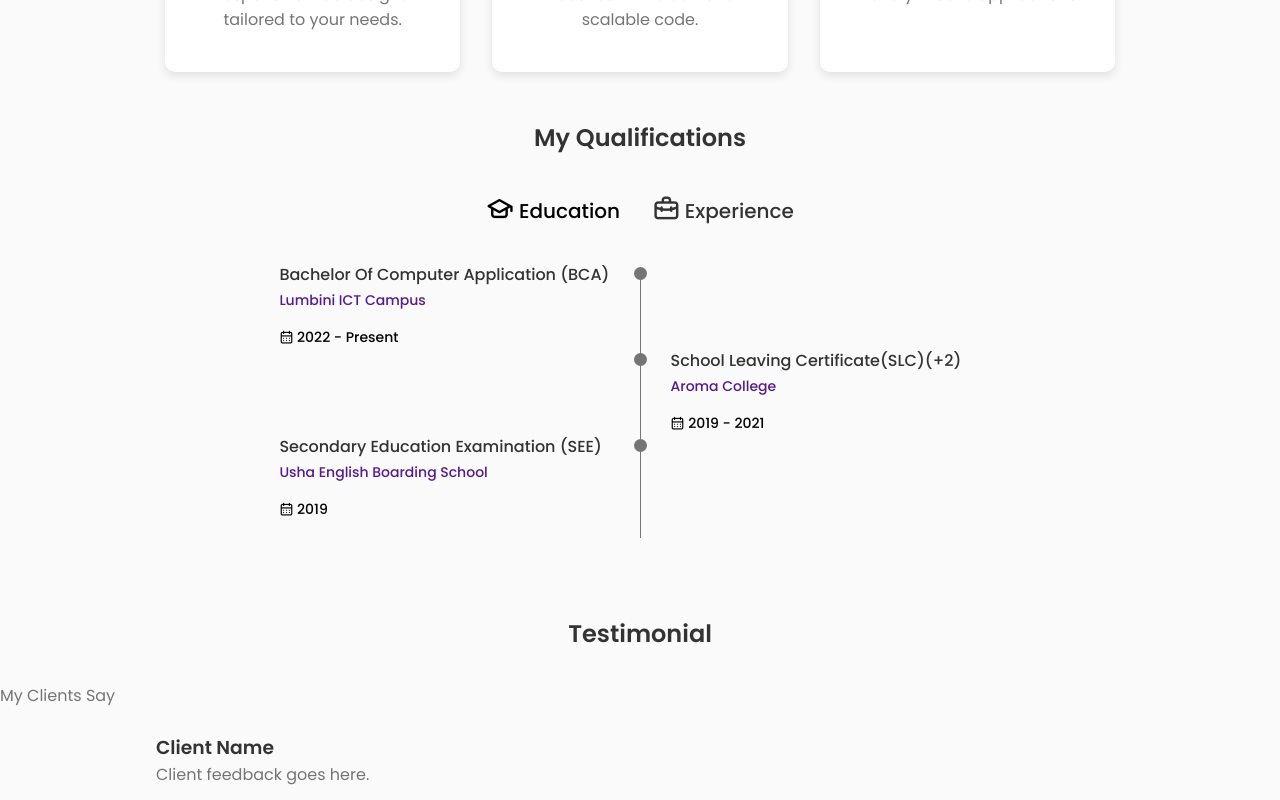
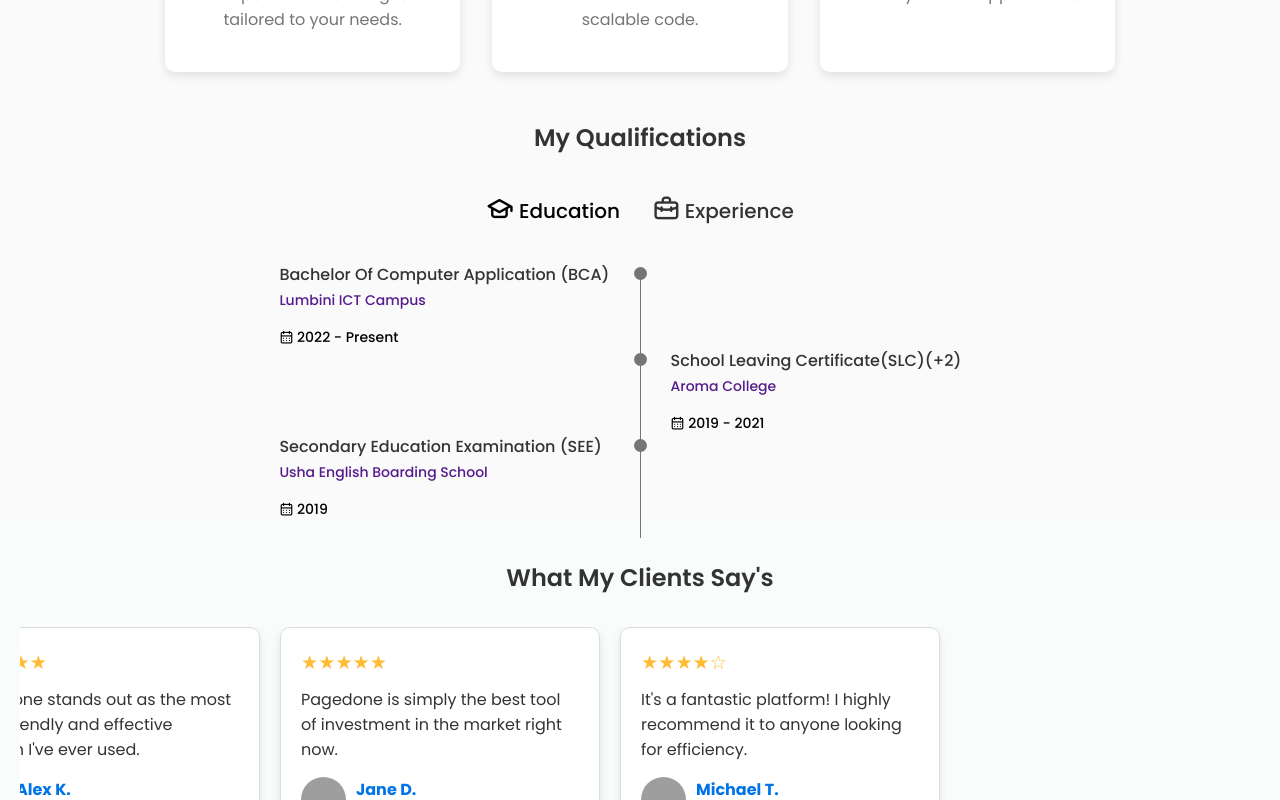
Before and after one commit to ArunPandeyLaudari/Portfolio_Arunpandeylaudari.py, a React (Vite) app: page / in a window 1280 px wide. Shown: the part 2000-2800 px from the top of the page. Built offline with nearby package versions, Linux system fonts and the light colour scheme; grey boxes are pictures that could not be loaded.

Commit message:
Try some layout design in testimonial section

```diff
--- a/package.json
+++ b/package.json
@@ -14,7 +14,8 @@
     "react-dom": "^19.0.0",
     "react-icon-cloud": "^4.1.7",
     "react-icons": "^5.5.0",
-    "react-tagcloud": "^2.3.3"
+    "react-tagcloud": "^2.3.3",
+    "swiper": "^11.2.6"
   },
   "devDependencies": {
     "@eslint/js": "^9.21.0",
--- a/src/assets/components/header/Header.jsx
+++ b/src/assets/components/header/Header.jsx
@@ -50,7 +50,7 @@ export const Header = () => {
 
                 <li className="nav__item">
                     <a href="#project" className="nav__link">
-                                <i className="uil uil-message nav__icon"></i>
+                    <i className="uil uil-folder nav__icon"></i>
                     Projects
                     </a>
                 </li>
--- a/src/assets/components/testimonial/Testimonial.css
+++ b/src/assets/components/testimonial/Testimonial.css
@@ -0,0 +1,88 @@
+.testimonial-section {
+    padding: 40px 20px;
+    background-color: #f8fdfb;
+    text-align: center;
+  }
+
+  .testimonial-title {
+    font-size: 2rem;
+    font-weight: bold;
+    margin-bottom: 20px;
+  }
+
+  .testimonial-swiper {
+    padding-bottom: 40px;
+  }
+
+  .testimonial-card {
+    background: white;
+    border-radius: 10px;
+    padding: 20px;
+    width: 100%;
+    max-width: 320px;
+    box-shadow: 0 4px 10px rgba(0, 0, 0, 0.1);
+    text-align: left;
+    border: 1px solid #ddd;
+    transition: transform 0.3s ease;
+  }
+
+  .testimonial-card:hover {
+    transform: translateY(-5px);
+  }
+
+  .rating {
+    color: #ffbb33;
+    font-size: 1.2rem;
+  }
+
+  .feedback {
+    font-size: 1rem;
+    margin: 10px 0;
+    color: #333;
+  }
+
+  .user-info {
+    display: flex;
+    align-items: center;
+    gap: 10px;
+    margin-top: 15px;
+  }
+
+  .user-info img {
+    width: 45px;
+    height: 45px;
+    border-radius: 50%;
+  }
+
+  .user-name {
+    font-weight: bold;
+    color: #0073e6;
+  }
+
+  .user-role {
+    font-size: 0.85rem;
+    color: #666;
+  }
+
+  .swiper-pagination-bullet {
+    background: #0073e6;
+  }
+
+  /* Responsive Design */
+  @media (max-width: 1024px) {
+    .testimonial-card {
+      max-width: 90%;
+    }
+  }
+
+  @media (max-width: 768px) {
+    .testimonial-card {
+      max-width: 95%;
+    }
+  }
+
+  @media (max-width: 480px) {
+    .testimonial-title {
+      font-size: 1.5rem;
+    }
+  }
--- a/src/assets/components/testimonial/Testimonial.jsx
+++ b/src/assets/components/testimonial/Testimonial.jsx
@@ -1,28 +1,82 @@
-import React from 'react'
+import React from "react";
+import { Swiper, SwiperSlide } from "swiper/react";
+import { Pagination, Autoplay } from "swiper/modules";
+import "swiper/css";
+import "swiper/css/pagination";
+import "./Testimonial.css";
+
+const testimonials = [
+  {
+    name: "Harsh P.",
+    role: "Product Designer",
+    img: "https://randomuser.me/api/portraits/men/32.jpg",
+    rating: 5,
+    feedback:
+      "I was hesitant to try Pagedone at first, but I'm so glad I did – it's exceeded all of my expectations.",
+  },
+  {
+    name: "Alex K.",
+    role: "Design Lead",
+    img: "https://randomuser.me/api/portraits/men/45.jpg",
+    rating: 5,
+    feedback:
+      "Pagedone stands out as the most user-friendly and effective solution I've ever used.",
+  },
+  {
+    name: "Jane D.",
+    role: "CEO",
+    img: "https://randomuser.me/api/portraits/women/50.jpg",
+    rating: 5,
+    feedback:
+      "Pagedone is simply the best tool of investment in the market right now.",
+  },
+  {
+    name: "Michael T.",
+    role: "Software Engineer",
+    img: "https://randomuser.me/api/portraits/men/20.jpg",
+    rating: 4,
+    feedback:
+      "It's a fantastic platform! I highly recommend it to anyone looking for efficiency.",
+  },
+];
 
 const Testimonial = () => {
   return (
+    <section className="testimonial-section" id="testimonial">
+       <h2 className="section__title">What My Clients Say's</h2>
+      <Swiper
+        modules={[Pagination, Autoplay]}
+        spaceBetween={20}
+        slidesPerView={1}
+        pagination={{ clickable: true }}
+        autoplay={{ delay: 3000, disableOnInteraction: false }}
+        loop={true} // Enables infinite looping
+        breakpoints={{
+          480: { slidesPerView: 1 },
+          768: { slidesPerView: 2 },
+          1024: { slidesPerView: 3 },
+        }}
+        className="testimonial-swiper"
+      >
+        {testimonials.map((testimonial, index) => (
+          <SwiperSlide key={index} className="testimonial-card">
+            <div className="rating">
+              {"★".repeat(testimonial.rating)}
+              {"☆".repeat(5 - testimonial.rating)}
+            </div>
+            <p className="feedback">{testimonial.feedback}</p>
+            <div className="user-info">
+              <img src={testimonial.img} alt={testimonial.name} />
+              <div>
+                <h4 className="user-name">{testimonial.name}</h4>
+                <p className="user-role">{testimonial.role}</p>
+              </div>
+            </div>
+          </SwiperSlide>
+        ))}
+      </Swiper>
+    </section>
+  );
+};
 
-    <section className="testimonial section" id="testimonial">
-        <h2 className="section__title">Testimonial</h2>
-        <span className="section__subtitle">My Clients Say</span>
-
-        <div className="testimonial__container container swiper-container">
-            <div className="swiper-wrapper">
-            <div className="testimonial__card swiper-slide">
-                <img src="" alt="" className="testimonial__img" />
-                <h3 className="testimonial__name">Client Name</h3>
-                <p className="testimonial__description">Client feedback goes here.</p>
-            </div>
-            {/* Add more testimonial cards as needed */}
-            </div>
-        </div>
-        <div className="swiper-button-next"></div>
-        <div className="swiper-button-prev"></div>
-        <div className="swiper-pagination"></div>
-    </section>
-
-  )
-}
-
-export default Testimonial
+export default Testimonial;
```
Also changed, not shown: 1 other file (tests, documents, lock files or other folders). Lines whose indentation alone changed are shown as unchanged.
